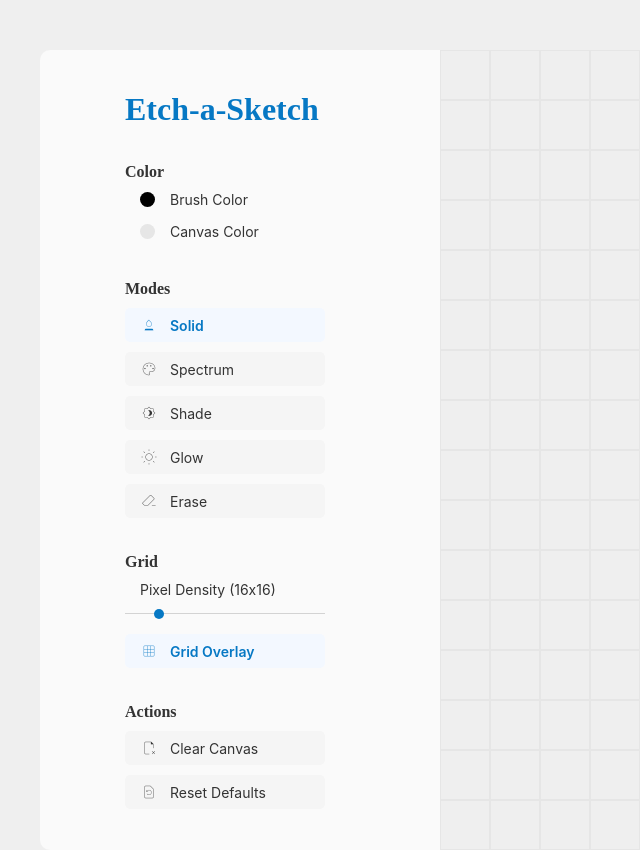
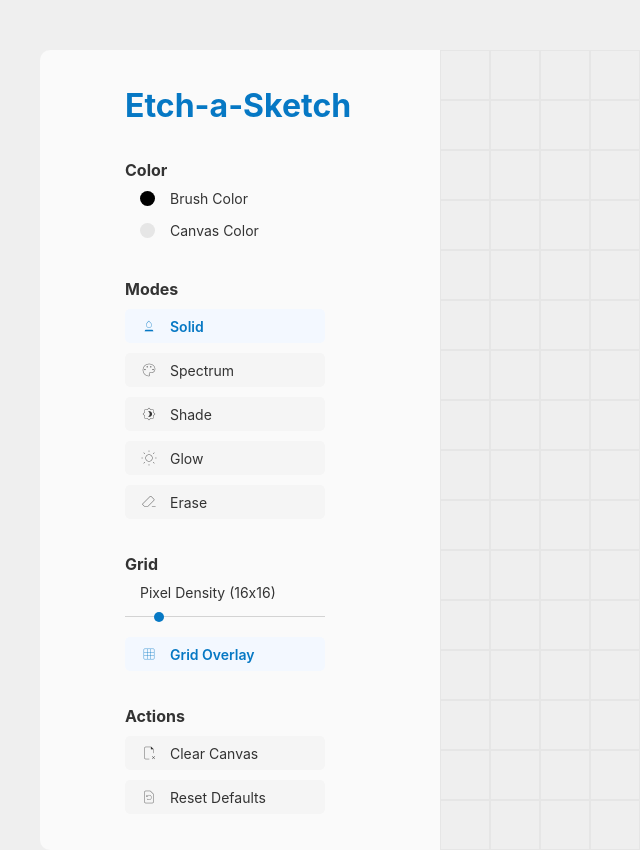
Before and after one commit to theCodeKnightRises/etch-a-sketch, a plain HTML site: page index.html in a window 1280 px wide. Shown: the whole page, without its empty margins (0-640 px from the left). Drawn offline with nearby package versions, Linux system fonts and the light colour scheme.

Commit message:
Fix font rendering of h1 and h2 elements

```diff
--- a/styles.css
+++ b/styles.css
@@ -63,6 +63,7 @@ body {
 h1 {
 	margin: 0 0 0 75px;
 	color: #0678c4;
+	font-family: Inter;
 }
 
 .sections {
@@ -72,6 +73,7 @@ h1 {
 
 h2 {
 	font-size: 16px;
+	font-family: Inter;
 }
 
 .sections > * {
```
